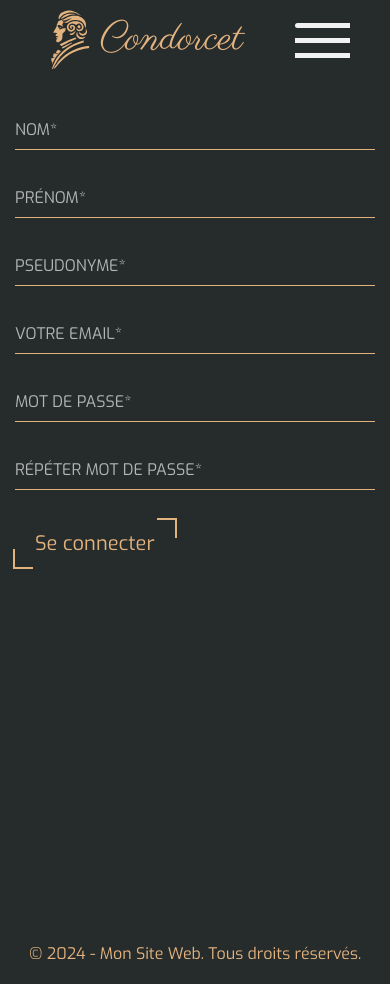
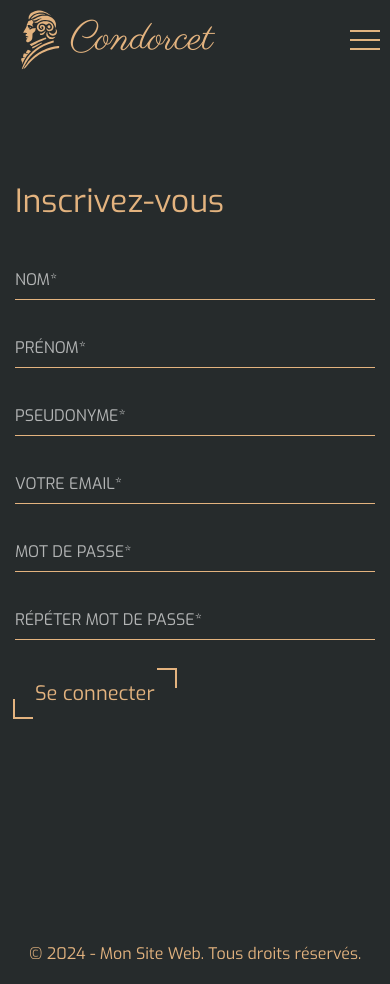
Before and after one commit to The-Leyn/Condorcet, a Flask app: page /register in a window 390 px wide. Run offline with Flask 3, Linux system fonts and the light colour scheme.

Commit message:
responsive navbar

```diff
--- a/app/static/css/style.css
+++ b/app/static/css/style.css
@@ -38,8 +38,46 @@ nav {
   align-items: center;
   padding: 10px 40px;
 
-  & .menu-burger{
-    display:none;
+  .menu-burger {
+    display: none;
+    position: relative;
+    width: 30px;
+    height: 20px;
+    border: none;
+    background: transparent;
+    cursor: pointer;
+
+    span {
+      position: absolute;
+      display: block;
+      width: 100%;
+      height: 2px;
+      background-color: var(--PrimaryColor, #E3B37F);
+      transition: transform 0.3s ease, top 0.3s ease, opacity 0.3s ease;
+    }
+    span:nth-of-type(1) {
+      top: 0;
+    }
+    span:nth-of-type(2) {
+      top: 9px;
+    }
+    span:nth-of-type(3) {
+      top: 18px;
+    }
+
+    &.active {
+      span:nth-of-type(1) {
+        top: 9px;
+        transform: rotate(45deg);
+      }
+      span:nth-of-type(2) {
+        opacity: 0;
+      }
+      span:nth-of-type(3) {
+        top: 9px;
+        transform: rotate(-45deg);
+      }
+    }
   }
 }
 
@@ -77,6 +115,7 @@ body > main {
   flex: 1;
   display: flex;
   justify-content: center;
+  padding-top: 150px;
 }
 
 footer {
@@ -101,7 +140,6 @@ a {
   display: flex;
   flex-direction: column;
   gap: 40px;
-  margin-top: 50px;
   color: var(--PrimaryColor, #E3B37F);
   width: 600px;
 
@@ -174,6 +212,7 @@ a {
   cursor: pointer;
   width: fit-content;
   font-size: 20px;
+  z-index: -1;
 
   &:before,
   &:after {
@@ -207,8 +246,7 @@ a {
   }
 }
 
-
-@media (max-width: 1250px) {
+@media (max-width: 600px) {
   .form-container {
     margin: 15px;
   }
@@ -217,18 +255,24 @@ a {
   }
   nav .menu-burger{
     display: flex;
+  }
+
+  .nav-container {
+    position: fixed;
     flex-direction: column;
-    justify-content: space-between;
-    width: 55px;
-    height: 35px;
+    align-items: start;
+    background-color: var(--Background1, #262B2C);
+    height: 100vh;
+    width: 40%;
+    left: -40%;
+    top: 80px;
+    padding: 20px;
+    gap: 10px;
+    transform: translateX(0);
+    transition: transform 0.2s ease-out;
 
-    & .burger:first-child{
-      border-radius:15px 0px 0px 15px;
-    }
-    & .burger{
-      width: 100%;
-      height: 5px;
-      background-color: #F1F1F1;
+    &.active {
+      transform: translateX(100%);
     }
   }
 }
@@ -239,3 +283,20 @@ a {
     flex-direction: column;
   }
 }
+
+@media (max-width: 470px) {
+  .no-scroll {
+    overflow: hidden;
+  }
+
+  .nav-container {
+    width: 100%;
+    left: -100%;
+  }
+}
+
+@media (max-width: 430px) {
+  nav {
+    padding: 10px;
+  }
+}
--- /dev/null
+++ b/app/static/js/navBar.js
@@ -0,0 +1,8 @@
+const toggleBtn = document.querySelector("button.menu-burger")
+const navLinksContainer = document.querySelector(".nav-container")
+
+toggleBtn.addEventListener('click', ()=> {
+  toggleBtn.classList.toggle('active')
+    navLinksContainer.classList.toggle('active')
+    document.body.classList.toggle('no-scroll')
+})
--- a/app/templates/base.html
+++ b/app/templates/base.html
@@ -6,6 +6,7 @@
   <meta name="viewport" content="width=device-width, initial-scale=1.0">
   <title>{% block title %}Mon Site{% endblock %}</title>
   <link rel="stylesheet" href="{{ url_for('static', filename='css/style.css') }}">
+  <script src="{{ url_for('static', filename='js/navBar.js') }}" defer></script>
 </head>
 
 <body>
@@ -60,13 +61,13 @@
         <span class="parisienne-font">Condorcet</span>
       </a>
 
-      <div class="menu-burger">
-        <span class="burger"></span>
-        <span class="burger"></span>
-        <span class="burger"></span>
-      </div>
+      <button class="menu-burger">
+        <span></span>
+        <span></span>
+        <span></span>
+      </button>
 
-      <ul class="menu">
+      <ul class="nav-container">
         <li><a href="">Scrutin</a></li>
         <li><a href="">Profil</a></li>
       </ul>
```
